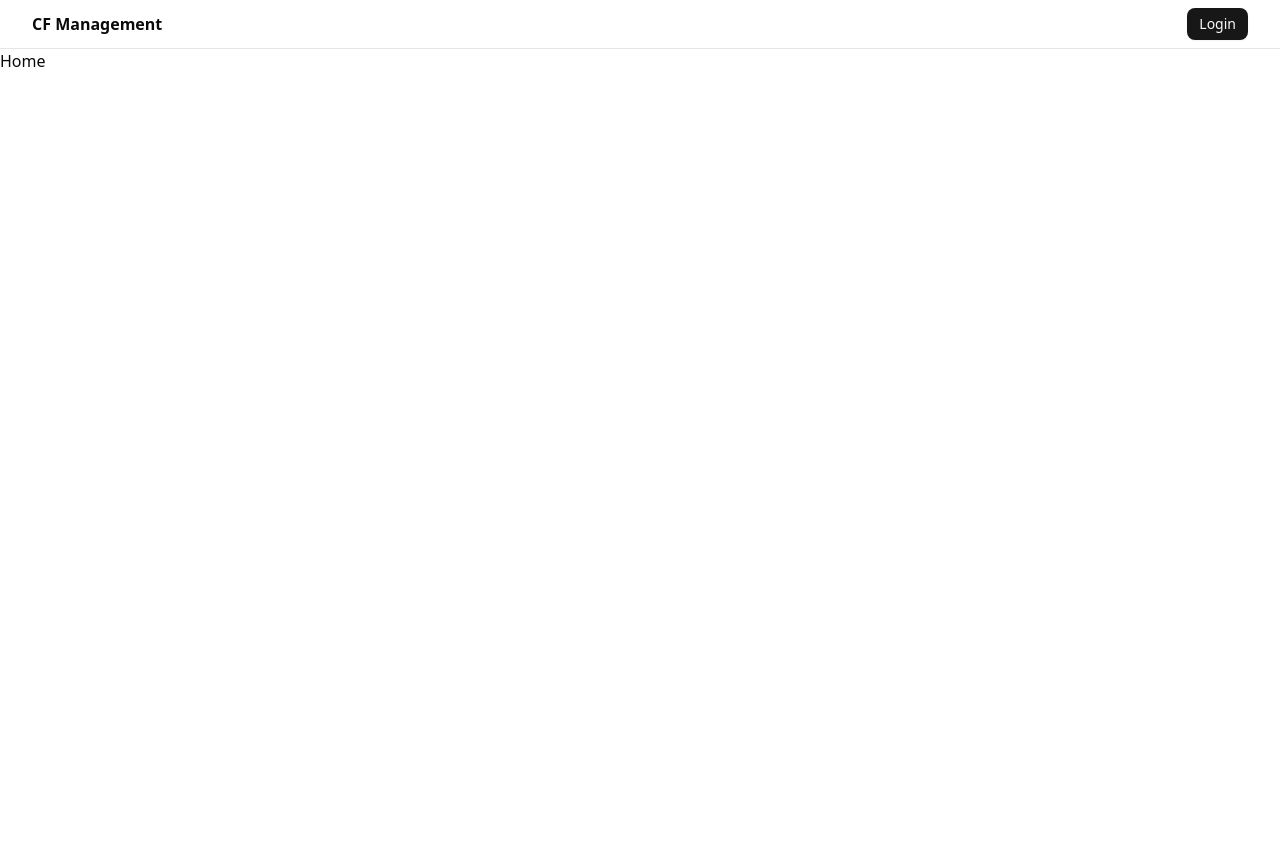
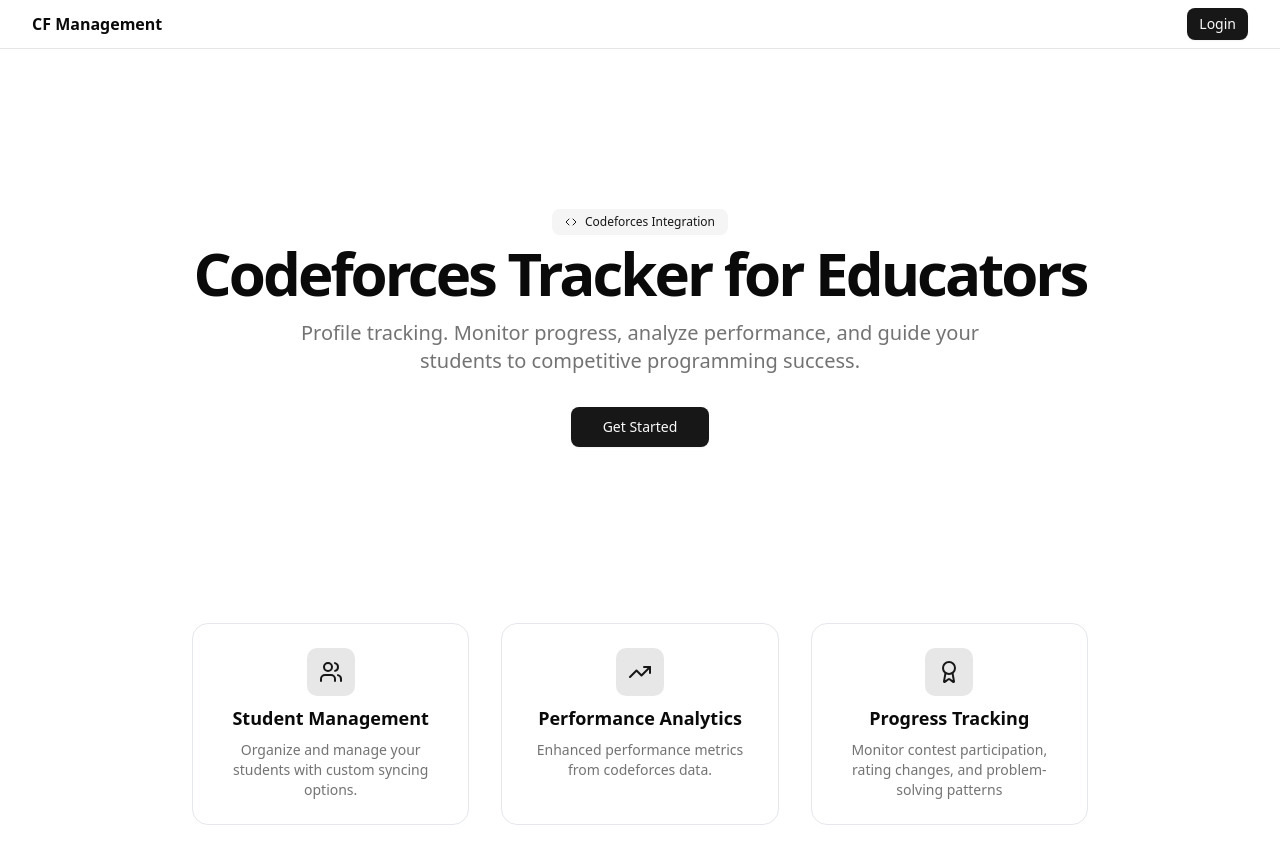
Before and after one commit to ritik48/Codeforces-Tracker-FE, a React (Vite) app: page / in a window 1280 px wide. Shown: the top 864 px of the page. Before the commit the page ends 800 px from the top, so only its background shows below. Built offline with nearby package versions, Linux system fonts and the light colour scheme.

Commit message:
feat: added home page

```diff
--- a/src/pages/Home/Home.tsx
+++ b/src/pages/Home/Home.tsx
@@ -1,3 +1,67 @@
+import { Badge } from "@/components/ui/badge";
+import { Button } from "@/components/ui/button";
+import { Award, Code, TrendingUp, Users } from "lucide-react";
+import { Link } from "react-router-dom";
+
 export function Home() {
-  return <div>Home</div>;
+  return (
+    <section className="py-24 md:py-40">
+      <div className="max-w-7xl mx-auto px-4 md:px-6">
+        <div className="flex flex-col items-center space-y-4 text-center">
+          <div className="space-y-2">
+            <Badge variant="secondary" className="px-3 py-1">
+              <Code className="w-3 h-3 mr-1" />
+              Codeforces Integration
+            </Badge>
+            <h1 className="text-3xl font-bold tracking-tighter sm:text-4xl md:text-5xl lg:text-6xl/none">
+              Codeforces Tracker for Educators
+            </h1>
+            <p className="mx-auto max-w-[700px] text-muted-foreground md:text-xl my-4">
+              Profile tracking. Monitor progress, analyze performance, and guide
+              your students to competitive programming success.
+            </p>
+          </div>
+
+          <div className="flex flex-col gap-2 min-[400px]:flex-row">
+            <Button size="lg" className="px-8">
+              <Link to="/login">Get Started</Link>
+            </Button>
+          </div>
+
+          <div className="grid grid-cols-1 md:grid-cols-3 gap-8 w-full max-w-4xl mt-20 sm:mt-40 px-4 sm:px-0">
+            <div className="flex flex-col items-center space-y-2 text-center border rounded-2xl border-gray-200 p-6">
+              <div className="flex h-12 w-12 items-center justify-center rounded-lg bg-primary/10">
+                <Users className="h-6 w-6 text-primary" />
+              </div>
+              <h3 className="text-lg font-semibold">Student Management</h3>
+              <p className="text-sm text-muted-foreground sm:w-full w-[90%]">
+                Organize and manage your students with custom syncing options.
+              </p>
+            </div>
+
+            <div className="flex flex-col items-center space-y-2 text-center border rounded-2xl border-gray-200 p-6">
+              <div className="flex h-12 w-12 items-center justify-center rounded-lg bg-primary/10">
+                <TrendingUp className="h-6 w-6 text-primary" />
+              </div>
+              <h3 className="text-lg font-semibold">Performance Analytics</h3>
+              <p className="text-sm text-muted-foreground sm:w-full w-[90%]">
+                Enhanced performance metrics from codeforces data.
+              </p>
+            </div>
+
+            <div className="flex flex-col items-center space-y-2 text-center border rounded-2xl border-gray-200 p-6">
+              <div className="flex h-12 w-12 items-center justify-center rounded-lg bg-primary/10">
+                <Award className="h-6 w-6 text-primary" />
+              </div>
+              <h3 className="text-lg font-semibold">Progress Tracking</h3>
+              <p className="text-sm text-muted-foreground sm:w-full w-[90%]">
+                Monitor contest participation, rating changes, and
+                problem-solving patterns
+              </p>
+            </div>
+          </div>
+        </div>
+      </div>
+    </section>
+  );
 }
```
